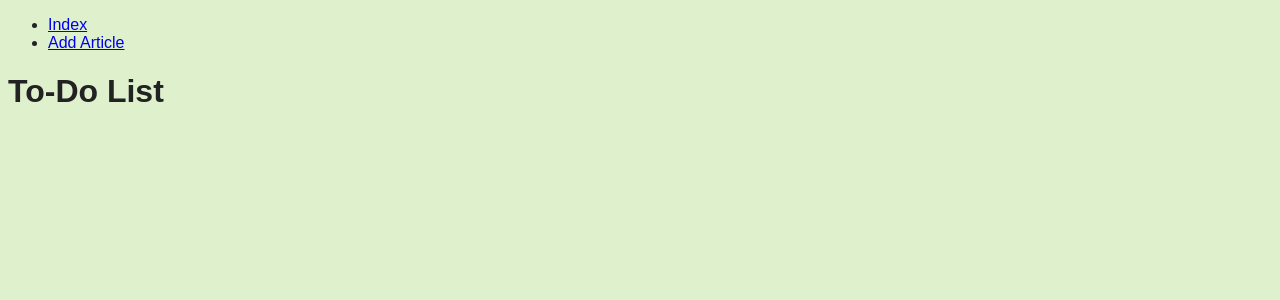
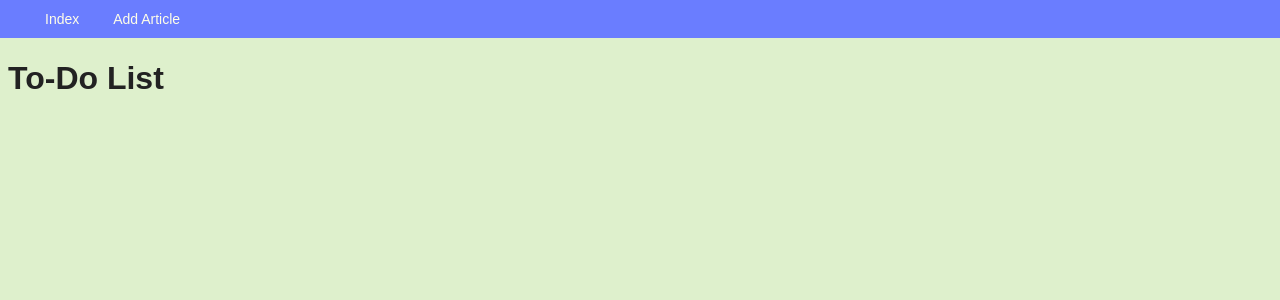
Before and after one commit to sadfalcon/todo2, a Django app: page / in a window 1280 px wide. Shown: the top 300 px of the page. Run offline with Django 3.2, Linux system fonts and the light colour scheme; data that the repository does not hold is empty.

Commit message:
добавлены стили в css

```diff
--- a/source/webapp/static/css/style.css
+++ b/source/webapp/static/css/style.css
@@ -1,10 +1,3 @@
-
-
-body {
-    font-family: Arial, sans-serif;
-    background: rgb(222, 240, 204);
-    color: #222222;
-}
 
 a.button7 {
   font-weight: 700;
@@ -21,3 +14,47 @@ a.button7:active {
   background: rgb(33,147,90);
   box-shadow: 0 3px rgb(33,147,90) inset;
 }
+body {
+    font-family: Arial, sans-serif;
+    background: rgb(222, 240, 204);
+    color: #222222;
+    margin-top: 60px;
+}
+
+
+.navbar {
+    display: block;
+    background: #6a7dff;
+    position: fixed;
+    top: 0;
+    right: 0;
+    left: 0;
+    font-size: 0;
+    box-sizing: border-box;
+    padding: 7px 30px;
+}
+
+.menu {
+    font-size: 14px;
+    line-height: 1;
+    padding: 0;
+    margin: 0;
+    display: inline-block;
+    color: #fffee8;
+}
+
+.menu li {
+    display: inline-block;
+}
+
+.menu a {
+    display: inline-block;
+    text-decoration: none;
+    color: inherit;
+    padding: 5px 15px;
+}
+
+.menu a:hover {
+    color: #ffc122;
+    text-decoration: underline;
+}
--- a/source/webapp/templates/article_view.html
+++ b/source/webapp/templates/article_view.html
@@ -2,7 +2,6 @@
 {% block title %}View{% endblock %}
 
 {% block content %}
-
     <h1>Article:</h1>
     <h2>{{ article.description }}</h2>
     <p>{{ article.status }}</p>
```
